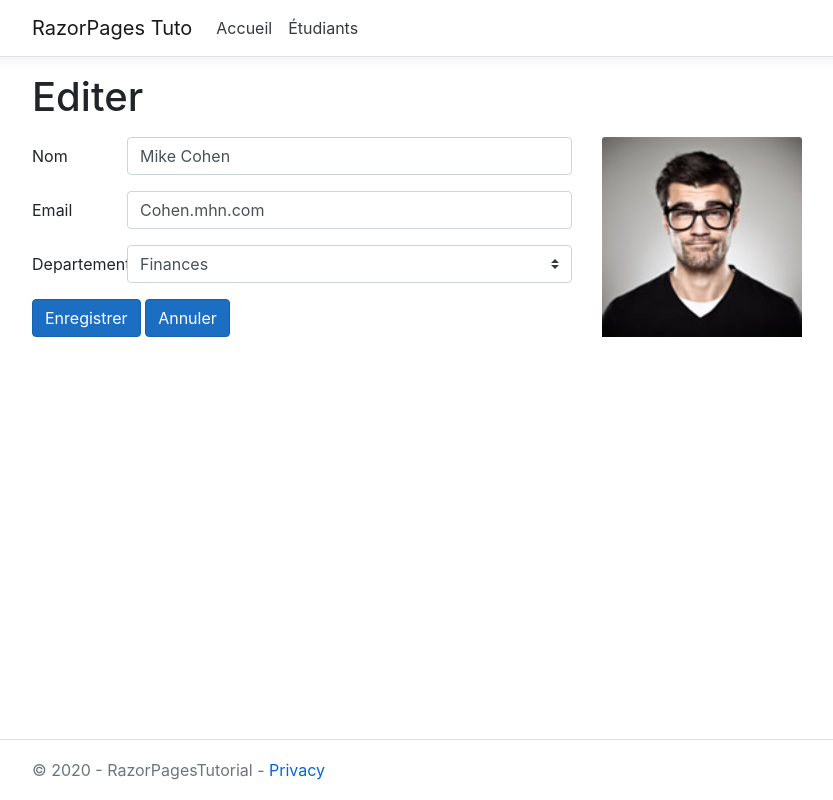
After one commit to norcedesign/RazorPagesTutorial, an ASP.NET Core app: page /etudiants/edit/1 in a window 1280 px wide. The commit adds this page. Shown: the whole page, without its empty margins (53-886 px from the left). Run offline with ASP.NET Core 8, Linux system fonts and the light colour scheme.

Commit message:
Update Etudiant

```diff
--- a/RazorPagesTutorial.Models/Dept.cs
+++ b/RazorPagesTutorial.Models/Dept.cs
@@ -5,8 +5,8 @@ namespace RazorPagesTutorial.Models
     public enum Dept
     {
         Aucun,
-        RH,
-        TI,
+        Education,
+        Informatique,
         Finances
 
     }
--- a/RazorPagesTutorial.Models/Employee.cs
+++ b/RazorPagesTutorial.Models/Etudiant.cs
@@ -4,10 +4,10 @@ using System.Text;
 
 namespace RazorPagesTutorial.Models
 {
-   public class Employee
+   public class Etudiant
     {
         public int Id { get; set; }
-        public string Name { get; set; }
+        public string Nom { get; set; }
         public string Email { get; set; }
         public string PhotoPath { get; set; }
         public Dept? Departement { get; set; }
--- /dev/null
+++ b/RazorPagesTutorial/Pages/Etudiants/Edit.cshtml
@@ -0,0 +1,51 @@
+@page "{id}"
+@model RazorPagesTutorial.Pages.Etudiants.EditModel
+@{
+    ViewData["Title"] = "Edit";
+    var photoPath = "/images/" + (Model.Etudiant.PhotoPath ?? "noImage.jpg");
+}
+
+<h1>Editer</h1>
+
+<form method="post" class="mt-3">
+    <div class="row">
+        <div class="col-md-6">
+            <input hidden asp-for="Etudiant.Id" />
+
+
+            <div class="form-group row">
+                <label asp-for="Etudiant.Nom" class="col-sm-2 col-form-label">
+                </label>
+                <div class="col-sm-10">
+                    <input asp-for="Etudiant.Nom" class="form-control" placeholder="Nom">
+                </div>
+            </div>
+            <div class="form-group row">
+                <label asp-for="Etudiant.Email" class="col-sm-2 col-form-label"></label>
+                <div class="col-sm-10">
+                    <input asp-for="Etudiant.Email" class="form-control" placeholder="Email">
+                </div>
+            </div>
+
+            <div class="form-group row">
+                <label asp-for="Etudiant.Departement " class="col-sm-2 col-form-label"></label>
+                <div class="col-sm-10">
+                    <select asp-for="Etudiant.Departement" class="custom-select mr-sm-2"
+                            asp-items="Html.GetEnumSelectList<Dept>()">
+                        <option value="">Choix...</option>
+                    </select>
+                </div>
+            </div>
+
+            <div class="form-group row">
+                <div class="col-sm-10">
+                    <button type="submit" class="btn btn-primary">Enregistrer</button>
+                    <a asp-page="/Etudiants/Index" class="btn btn-primary">Annuler</a>
+                </div>
+            </div>
+        </div>
+        <div class="col-md-6">
+            <img class="card-img-top imageThumbnail" src="@photoPath" alt="Card image cap" asp-append-version="true">
+        </div>
+    </div>
+</form>
--- /dev/null
+++ b/RazorPagesTutorial/Pages/Etudiants/Edit.cshtml.cs
@@ -0,0 +1,32 @@
+using System;
+using System.Collections.Generic;
+using System.Linq;
+using System.Threading.Tasks;
+using Microsoft.AspNetCore.Mvc;
+using Microsoft.AspNetCore.Mvc.RazorPages;
+using RazorPagesTutorial.Models;
+using RazorPagesTutorial.Services;
+
+namespace RazorPagesTutorial.Pages.Etudiants
+{
+    public class EditModel : PageModel
+    {
+        public IEtudiantRepository EtudiantRepository { get; set; }
+        [BindProperty]
+        public Etudiant Etudiant { get; set; }
+        public EditModel(IEtudiantRepository EtudiantRepository)
+        {
+            this.EtudiantRepository = EtudiantRepository;
+        }
+        public void OnGet(int Id)
+        {
+            Etudiant = EtudiantRepository.GetEtudiant(Id); //GetAllEtudiants().Where(e => e.Id == Id).FirstOrDefault();
+        }
+
+        public IActionResult OnPost(Etudiant etudiant)
+        {
+          Etudiant =  EtudiantRepository.Update(etudiant);
+            return RedirectToPage("/Index");
+        }
+    }
+}
--- a/RazorPagesTutorial/Pages/Shared/_Layout.cshtml
+++ b/RazorPagesTutorial/Pages/Shared/_Layout.cshtml
@@ -2,8 +2,8 @@
 <html lang="en">
 <head>
     <meta charset="utf-8" />
-    <meta name="viewport" content="width=device-width, initial-scale=1.0" />
-    <title>@ViewData["Title"] - RazorPagesTutorial</title>
+    <meta Name="viewport" content="width=device-width, initial-scale=1.0" />
+    <title>@ViewData["Title"] - RazorPages Tuto</title>
     <link rel="stylesheet" href="~/lib/bootstrap/dist/css/bootstrap.min.css" />
     <link rel="stylesheet" href="~/css/site.css" />
 </head>
@@ -11,7 +11,7 @@
     <header>
         <nav class="navbar navbar-expand-sm navbar-toggleable-sm navbar-light bg-white border-bottom box-shadow mb-3">
             <div class="container">
-                <a class="navbar-brand" asp-area="" asp-page="/Index">RazorPagesTutorial</a>
+                <a class="navbar-brand" asp-area="" asp-page="/Index">RazorPages Tuto</a>
                 <button class="navbar-toggler" type="button" data-toggle="collapse" data-target=".navbar-collapse" aria-controls="navbarSupportedContent"
                         aria-expanded="false" aria-label="Toggle navigation">
                     <span class="navbar-toggler-icon"></span>
@@ -19,11 +19,14 @@
                 <div class="navbar-collapse collapse d-sm-inline-flex flex-sm-row-reverse">
                     <ul class="navbar-nav flex-grow-1">
                         <li class="nav-item">
-                            <a class="nav-link text-dark" asp-area="" asp-page="/Index">Home</a>
+                            <a class="nav-link text-dark" asp-area="" asp-page="/Index">Accueil</a>
                         </li>
                         <li class="nav-item">
+                            <a class="nav-link text-dark" asp-area="" asp-page="/Etudiants/Index">Étudiants</a>
+                        </li>
+                        @*<li class="nav-item">
                             <a class="nav-link text-dark" asp-area="" asp-page="/Privacy">Privacy</a>
-                        </li>
+                        </li>*@
                     </ul>
                 </div>
             </div>
--- a/RazorPagesTutorial/Pages/_ViewImports.cshtml
+++ b/RazorPagesTutorial/Pages/_ViewImports.cshtml
@@ -1,3 +1,4 @@
 @using RazorPagesTutorial
+@using RazorPagesTutorial.Models
 @namespace RazorPagesTutorial.Pages
 @addTagHelper *, Microsoft.AspNetCore.Mvc.TagHelpers
--- a/RazorPagesTutorial/Startup.cs
+++ b/RazorPagesTutorial/Startup.cs
@@ -26,7 +26,7 @@ namespace RazorPagesTutorial
         public void ConfigureServices(IServiceCollection services)
         {
             services.AddRazorPages();
-            services.AddSingleton<IEmployeeRepository, MockEmployeeRepository>();
+            services.AddSingleton<IEtudiantRepository, MockEtudiantRepository>();
 
             services.Configure<RouteOptions>(options =>
             {
```
Also changed, not shown: RazorPagesTutorial.Services/IEmployeeRepository.cs (deleted, +0 -12 lines), RazorPagesTutorial.Services/IEtudiantRepository.cs (added, +14 -0 lines), RazorPagesTutorial.Services/MockEmployeeRepository.cs (deleted, +0 -33 lines), RazorPagesTutorial.Services/MockEtudiantRepository.cs (added, +47 -0 lines), RazorPagesTutorial/Pages/Employees/Details.cshtml.cs (deleted, +0 -25 lines), RazorPagesTutorial/Pages/Employees/Edit.cshtml (deleted, +0 -7 lines), RazorPagesTutorial/Pages/Employees/Edit.cshtml.cs (deleted, +0 -17 lines), RazorPagesTutorial/Pages/Etudiants/Details.cshtml (renamed from RazorPagesTutorial/Pages/Employees/Details.cshtml, +6 -6 lines), RazorPagesTutorial/Pages/Etudiants/Details.cshtml.cs (added, +25 -0 lines), RazorPagesTutorial/Pages/Etudiants/index.cshtml (renamed from RazorPagesTutorial/Pages/Employees/index.cshtml, +4 -4 lines), RazorPagesTutorial/Pages/Etudiants/index.cshtml.cs (renamed from RazorPagesTutorial/Pages/Employees/index.cshtml.cs, +5 -5 lines).
